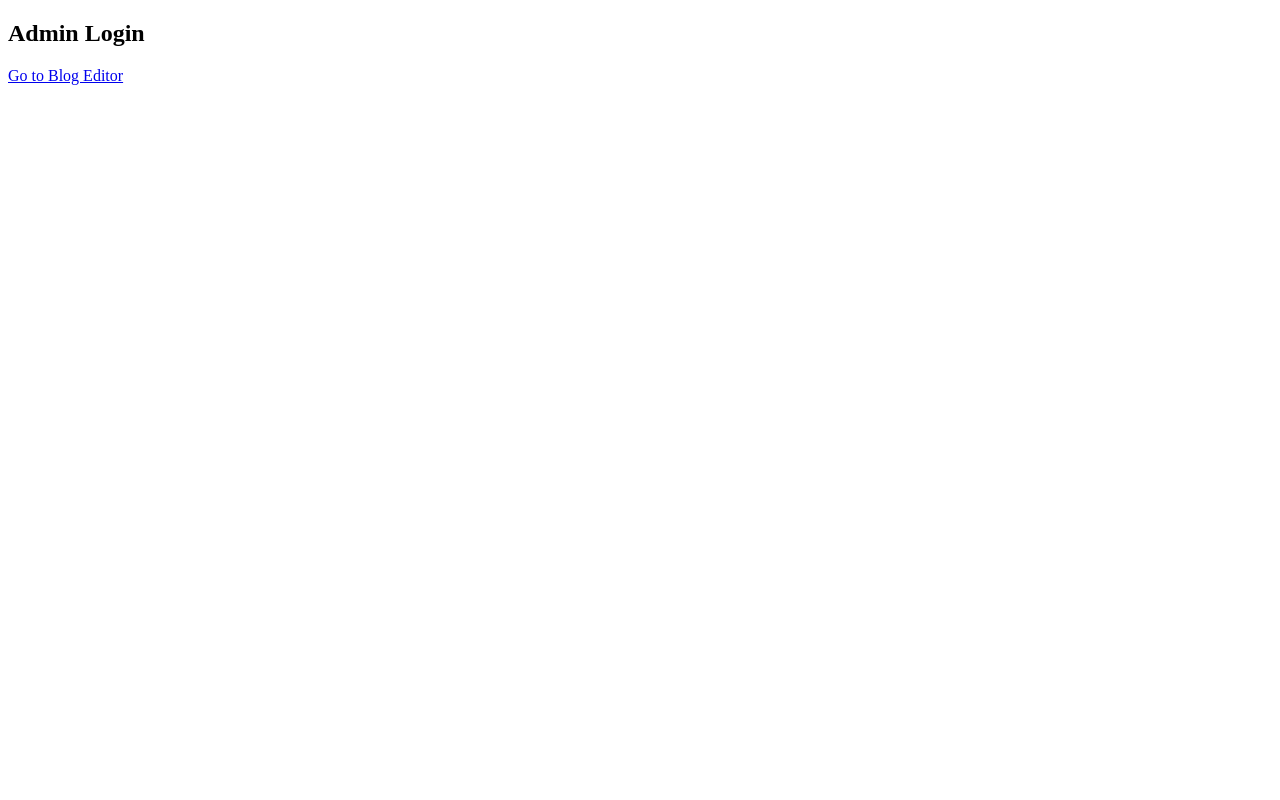
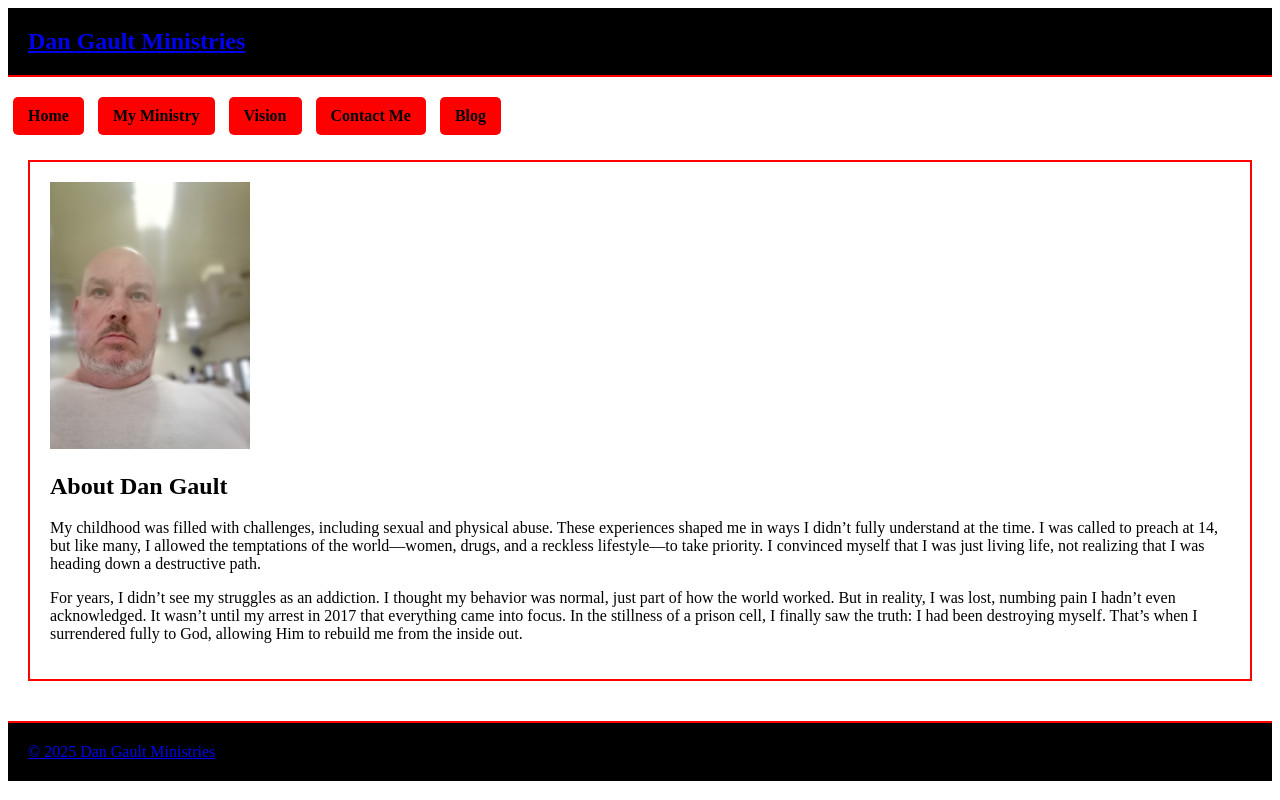
Before and after one commit to dangault/Dangaultcom, a plain HTML site: page index.html in a window 1280 px wide. Drawn offline with Linux system fonts and the light colour scheme.

Commit message:
Add files via upload

```diff
--- a/index.html
+++ b/index.html
@@ -1,23 +1,26 @@
-<!-- admin/index.html (Netlify CMS Login Page) --><!DOCTYPE html><html lang="en">
+<!-- index.html (Home Page) --><!DOCTYPE html><html lang="en">
 <head>
     <meta charset="UTF-8">
     <meta name="viewport" content="width=device-width, initial-scale=1.0">
-    <title>Admin Login</title>
+    <title>Dan Gault Ministries</title>
+    <link rel="stylesheet" href="style.css">
     <script src="https://identity.netlify.com/v1/netlify-identity-widget.js"></script>
+    <script src="https://unpkg.com/netlify-cms@^2.10.0/dist/netlify-cms.min.js"></script>
 </head>
 <body>
-    <script>
-        if (window.netlifyIdentity) {
-            window.netlifyIdentity.on("init", (user) => {
-                if (!user) {
-                    window.netlifyIdentity.on("login", () => {
-                        document.location.href = "/admin/";
-                    });
-                }
-            });
-        }
-    </script>
-    <h2>Admin Login</h2>
-    <p><a href="/admin/">Go to Blog Editor</a></p>
+    <header><a href="index.html">Dan Gault Ministries</a></header>
+    <nav>
+        <a href="index.html" class="btn">Home</a>
+        <a href="ministry.html" class="btn">My Ministry</a>
+        <a href="vision.html" class="btn">Vision</a>
+        <a href="contact.html" class="btn">Contact Me</a>
+        <a href="blog.html" class="btn">Blog</a>
+    </nav>
+    <div class="content">
+        <img src="dan.jpg" alt="Picture of Dan Gault" width="200">
+        <h2>About Dan Gault</h2>
+        <p>My childhood was filled with challenges, including sexual and physical abuse. These experiences shaped me in ways I didn’t fully understand at the time. I was called to preach at 14, but like many, I allowed the temptations of the world—women, drugs, and a reckless lifestyle—to take priority. I convinced myself that I was just living life, not realizing that I was heading down a destructive path.</p>
+        <p>For years, I didn’t see my struggles as an addiction. I thought my behavior was normal, just part of how the world worked. But in reality, I was lost, numbing pain I hadn’t even acknowledged. It wasn’t until my arrest in 2017 that everything came into focus. In the stillness of a prison cell, I finally saw the truth: I had been destroying myself. That’s when I surrendered fully to God, allowing Him to rebuild me from the inside out.</p>
+    </div>
+    <footer><a href="index.html">&copy; 2025 Dan Gault Ministries</a></footer>
 </body>
-</html>
```
